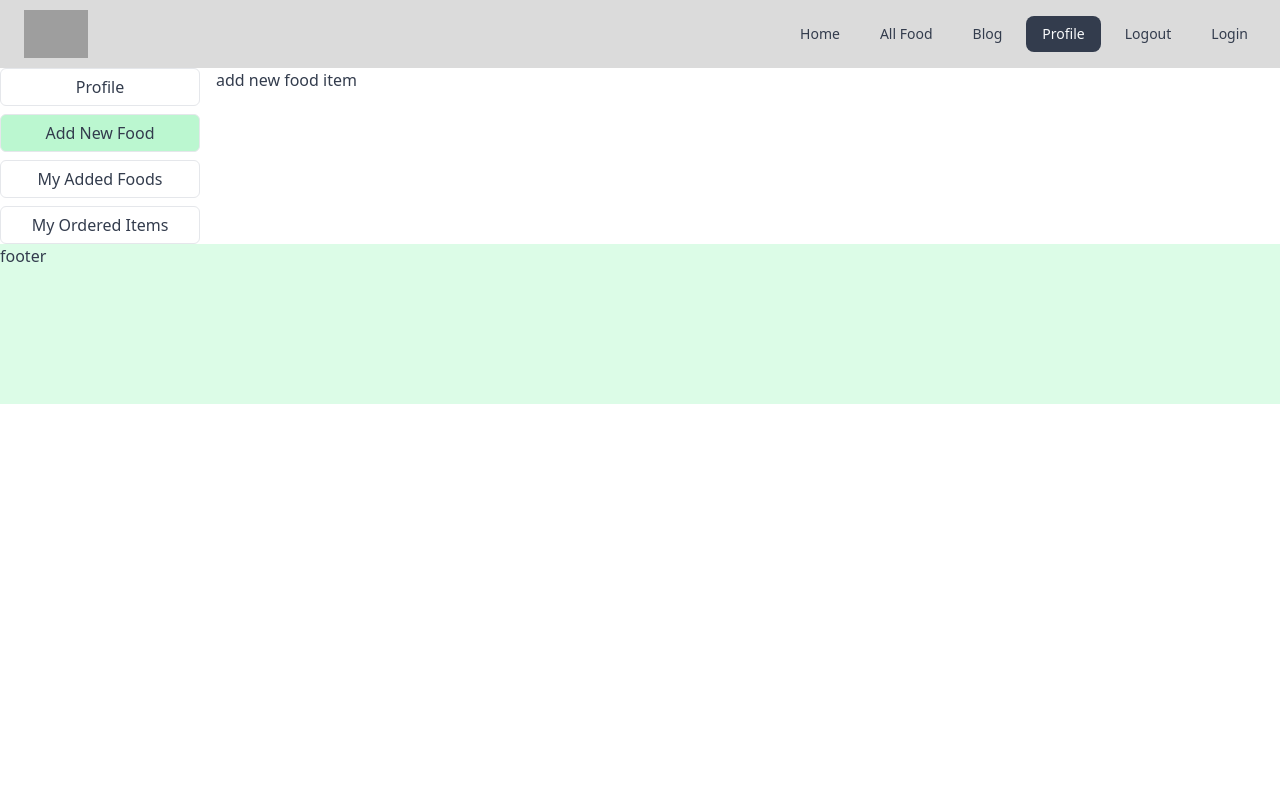
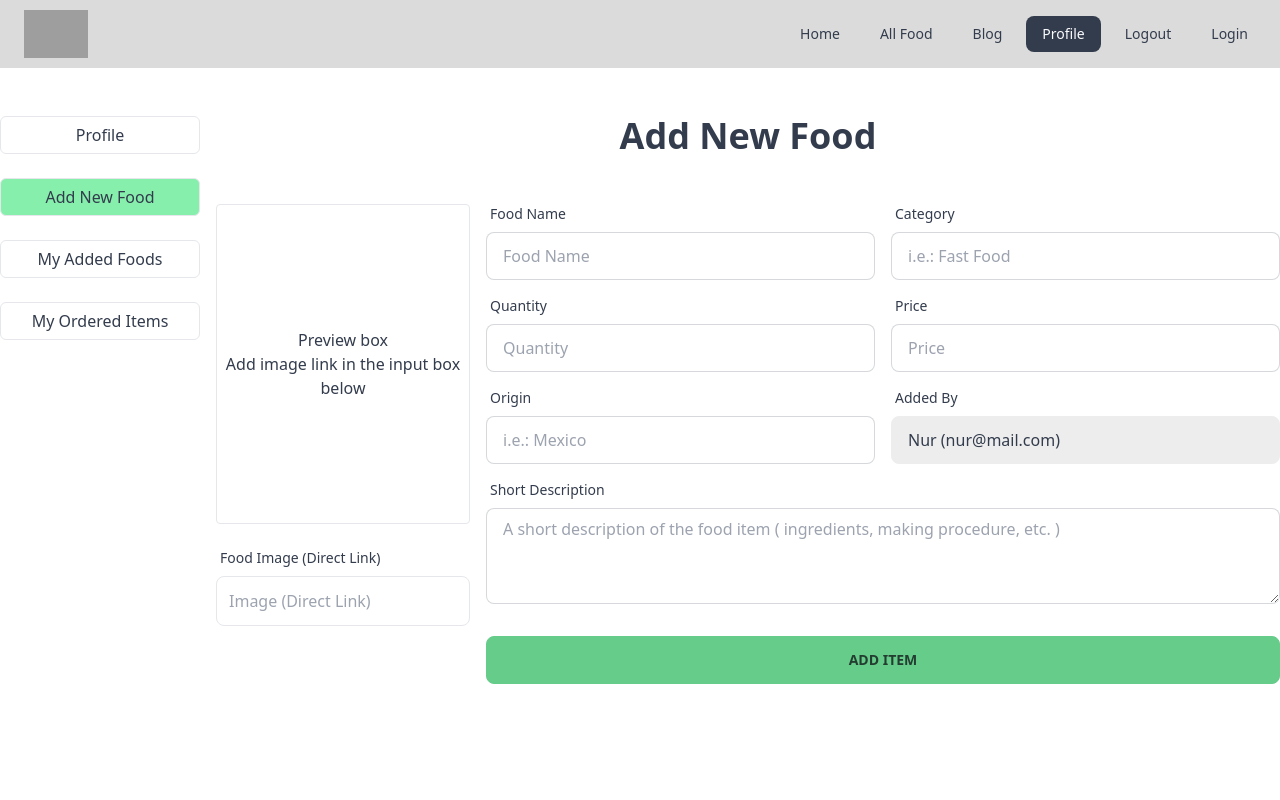
Before and after one commit to rootnure/foodbuzz-client-63, a React (Vite) app: page /user/add-food in a window 1280 px wide. Shown: the top 800 px of the page. Built offline with nearby package versions, Linux system fonts and the light colour scheme; grey boxes are pictures that could not be loaded.

Commit message:
Add new food page added

```diff
--- a/src/Layout/UserLayout.jsx
+++ b/src/Layout/UserLayout.jsx
@@ -29,15 +29,15 @@ const UserLayout = () => {
                             </div>
                         </div>
                     </div>
-                    <main className="container mx-auto">
+                    <main className="container mx-auto my-12">
                         <div className='grid grid-cols-1 md:grid-cols-6 gap-4'>
-                            <aside className='flex md:flex-col flex-wrap gap-2 mx-auto justify-center md:w-full'>
+                            <aside className='flex md:flex-col flex-wrap gap-6 mx-auto justify-center md:justify-start md:w-full'>
                                 <Link className={`px-2 py-1.5 text-center border rounded-md ${pathname === '/user' ? 'active' : ''}`} to='/user'>Profile</Link>
                                 <NavLink className="px-2 py-1.5 text-center border rounded-md" to='/user/add-food'>Add New Food</NavLink>
                                 <NavLink className="px-2 py-1.5 text-center border rounded-md" to='/user/my-foods'>My Added Foods</NavLink>
                                 <NavLink className="px-2 py-1.5 text-center border rounded-md" to='/user/my-orders'>My Ordered Items</NavLink>
                             </aside>
-                            <section className="container mx-auto col-span-3">
+                            <section className="container mx-auto col-span-5 min-h-screen">
                                 <Outlet></Outlet>
                             </section>
                         </div>
--- /dev/null
+++ b/src/Shared/SectionHeading.jsx
@@ -0,0 +1,15 @@
+import PropTypes from 'prop-types';
+
+const SectionHeading = ({ children }) => {
+    return (
+        <>
+            <h2 className="text-center text-4xl font-bold mb-12">{children}</h2>
+        </>
+    );
+};
+
+SectionHeading.propTypes = {
+    children: PropTypes.string.isRequired
+}
+
+export default SectionHeading;
--- a/src/index.css
+++ b/src/index.css
@@ -3,7 +3,7 @@
 @tailwind utilities;
 
 aside a.active {
-    @apply bg-green-200;
+    @apply bg-green-300;
 }
 
 table,
--- a/src/pages/User/AddNew.jsx
+++ b/src/pages/User/AddNew.jsx
@@ -1,14 +1,99 @@
 import { Helmet } from "react-helmet-async";
+import SectionHeading from "../../Shared/SectionHeading";
+import { useState } from "react";
+import useContextHook from "../../hooks/useContextHook";
 
 const AddNew = () => {
+    const { user } = useContextHook();
+    const [imageUrl, setImageUrl] = useState('');
+
+    const handleAddFoodItem = e => {
+        e.preventDefault();
+        if (!imageUrl) {
+            alert("image filed cannot be empty");
+            return;
+        }
+        const form = e.target;
+        const formDataToPost = {
+            food_name: form.foodName.value,
+            food_img: imageUrl,
+            category: form.category.value,
+            price: form.price.value,
+            quantity: form.quantity.value,
+            made_by: {
+                author: user.displayName,
+                email: user.email
+            },
+            origin: form.origin.value,
+            short_desc: form.shortDesc.value
+        }
+        console.log(formDataToPost);
+    }
+
+    const formFields = [
+        { type: "text", name: "foodName", defaultValue: null, label: "Food Name", isReadOnly: false },
+        { type: "text", name: "category", defaultValue: null, label: "Category", placeholder: "i.e.: Fast Food", isReadOnly: false },
+        { type: "number", name: "quantity", defaultValue: null, label: "Quantity", isReadOnly: false },
+        { type: "number", name: "price", defaultValue: null, label: "Price", isReadOnly: false },
+        { type: "text", name: "origin", defaultValue: null, label: "Origin", placeholder: "i.e.: Mexico", isReadOnly: false },
+        { type: "text", name: "addedBy", defaultValue: `${user.displayName} (${user.email})`, label: "Added By", isReadOnly: true },
+        { type: "text", name: "shortDesc", defaultValue: null, label: "Short Description", placeholder: "A short description of the food item ( ingredients, making procedure, etc. )", isReadOnly: false }
+    ]
+
     return (
         <>
             <Helmet>
                 <title>Foodbuzz | Add New</title>
             </Helmet>
-            <div>
-                add new food item
-            </div>
+            <section>
+                <SectionHeading>Add New Food</SectionHeading>
+                <div className="grid grid-cols-4 gap-4">
+                    {/* Image box and url */}
+                    <div>
+                        <figure className="border rounded h-80 mb-4 flex items-center justify-center">
+                            {imageUrl ? <img src={imageUrl} alt="Incorrect image link. Enter a direct image URL." className="w-full" /> : <p className="text-center">Preview box <br />Add image link in the input box below</p>}
+                        </figure>
+                        <div className="form-control">
+                            <label className="label">
+                                <span className="label-text">Food Image (Direct Link)</span>
+                            </label>
+                            <input
+                                type="url"
+                                className="border w-full rounded-lg p-3"
+                                placeholder="Image (Direct Link)"
+                                onChange={e => setImageUrl(e.target.value)} />
+                        </div>
+                    </div>
+                    {/* other data input fields */}
+                    <div className="col-span-3">
+                        <div className="card flex-shrink-0">
+                            <form onSubmit={handleAddFoodItem} className="card-body p-0">
+                                <div className="grid grid-cols-2 gap-4">
+                                    {
+                                        formFields.map(field => {
+                                            const { type, name, defaultValue, label, placeholder, isReadOnly } = field;
+                                            return <div key={field.name} className={`form-control ${name === "shortDesc" ? "col-span-2" : ""}`}>
+                                                <label className="label pt-0">
+                                                    <span className="label-text">{field.label}</span>
+                                                </label>
+                                                {isReadOnly ?
+                                                    <p className="input input-bordered flex items-center" disabled>{defaultValue}</p> :
+                                                    name === 'shortDesc' ?
+                                                        <textarea name={name} placeholder={placeholder || label} className="input input-bordered pt-2 h-24" required ></textarea> :
+                                                        <input type={type} name={name} placeholder={placeholder || label} className="input input-bordered" required />
+                                                }
+                                            </div>
+                                        })
+                                    }
+                                </div>
+                                <div className="form-control mt-6">
+                                    <button className="btn btn-primary">Add Item</button>
+                                </div>
+                            </form>
+                        </div>
+                    </div>
+                </div>
+            </section>
         </>
     );
 };
--- a/src/pages/User/Profile.jsx
+++ b/src/pages/User/Profile.jsx
@@ -6,8 +6,8 @@ const Profile = () => {
             <Helmet>
                 <title>Foodbuzz | Profile</title>
             </Helmet>
-            <section>
-                User Profile
+            <section className="h-full w-full flex justify-center items-center">
+                <h1 className="text-center font-bold text-5xl">Coming soon...</h1>
             </section>
         </>
     );
```
